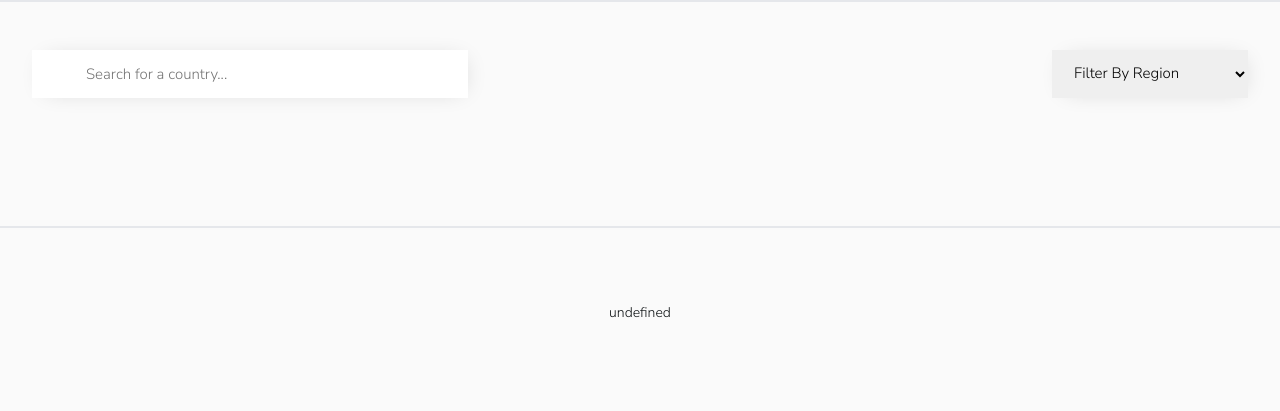
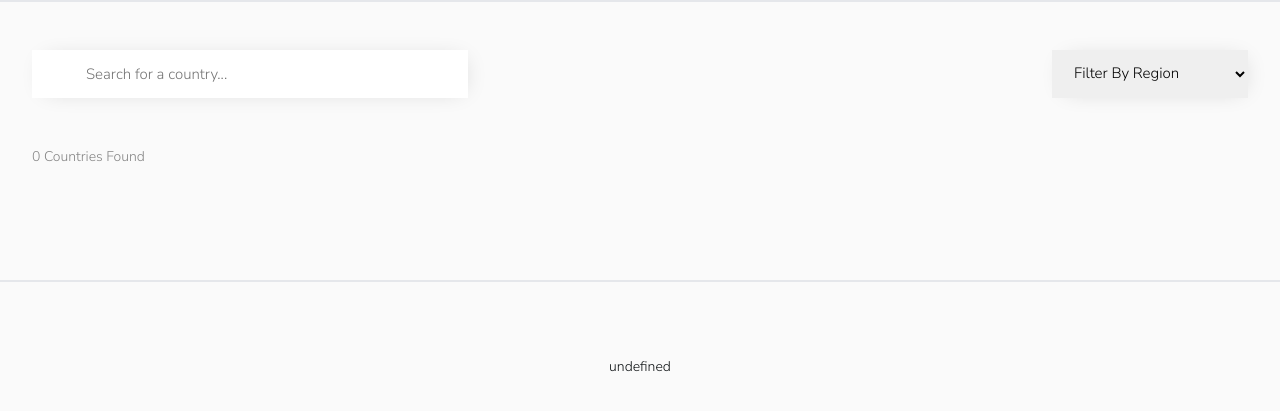
Before and after one commit to KouroshBhl/REST-Countries, a website built with Parcel: page index.html in a window 1280 px wide. Shown: the part 81-492 px from the top of the page. Built offline with nearby package versions, Linux system fonts and the light colour scheme; no server answers; some icons are missing.

Commit message:
Calculate number of countries

```diff
--- a/index.html
+++ b/index.html
@@ -54,38 +54,15 @@
             </select>
           </div>
         </section>
-        <section class="countries">
-          <!-- <div class="country">
-            <img
-              src="./src/images/germany.png"
-              alt="Country"
-              class="country__img"
-            />
-            <div class="country__content">
-              <h2 class="country__name">Germany</h2>
-              <p class="country__population">
-                <span class="country__title">Population:</span> 41,800,000
-              </p>
-              <p class="country__region">
-                <span class="country__title">Region:</span> Europe
-              </p>
-              <p class="country__capital">
-                <span class="country__title">Capital:</span> Berlin
-              </p>
-            </div>
-          </div> -->
+        <section class="results">
+          <p class="results__p">
+            <span class="results__number"></span> Countries Found
+          </p>
         </section>
+        <section class="countries"></section>
 
         <section class="pagination">
           <div class="pagination__container"></div>
-          <!-- <button class="pagination__button pagination__button--prev">
-            <i class="fa-solid fa-arrow-left"></i>
-            <span class="pagination__text">1</span>
-          </button>
-          <button class="pagination__button pagination__button--next">
-            <i class="fa-solid fa-arrow-right"></i>
-            <span class="pagination__text">2</span>
-          </button> -->
         </section>
       </main>
     </div>
--- a/src/js/controller.js
+++ b/src/js/controller.js
@@ -15,6 +15,8 @@ const controlCountry = async function (data = false) {
   //! 3) Render Pagination View
   PaginationView.render(model.state.allCountries);
 
+  countryView.results(model.state.allCountries.country.length);
+
   countryView.displayShow();
 };
 
@@ -25,6 +27,8 @@ const controlPagination = function (goToPage) {
 
   //? 2) Render pagination
   PaginationView.render(model.state.allCountries);
+
+  countryView.results(model.state.allCountries.country.length);
 };
 
 const controlFilter = async function (region) {
@@ -35,6 +39,8 @@ const controlFilter = async function (region) {
 
     //! 2) Render countries by Region
     FilterView.render(model.state.filterCountries.country);
+
+    countryView.results(model.state.filterCountries.country.length);
 
     filterView.displayNone();
   } catch (error) {
--- a/src/js/model.js
+++ b/src/js/model.js
@@ -37,7 +37,6 @@ export const loadCountry = async function () {
 //! Slice data and pass to controller
 export const resultPerPage = function (page = state.allCountries.page) {
   state.allCountries.page = page;
-  console.log(state.allCountries.country);
   const start = (page - 1) * state.allCountries.resultsPerPage;
   const end = page * state.allCountries.resultsPerPage;
   return state.allCountries.country.slice(start, end);
--- a/src/js/views/View.js
+++ b/src/js/views/View.js
@@ -2,12 +2,14 @@ export default class View {
   _parentEl = '';
   _targetEl = '';
   _data;
+  _resultsEl = document.querySelector('.results__number');
 
   render(country) {
     this._data = country;
     const markup = this._generateMarkup();
     this.clear();
     this._parentEl.insertAdjacentHTML('afterbegin', markup);
+    this.results();
   }
 
   _generateMarkup() {
@@ -57,4 +59,8 @@ export default class View {
           </div>
     `;
   }
+
+  results(numbers) {
+    this._resultsEl.textContent = numbers;
+  }
 }
--- a/src/sass/_components.scss
+++ b/src/sass/_components.scss
@@ -65,6 +65,15 @@
   }
 }
 
+//! RESULTS
+.results {
+  color: $dark-gray-input;
+  padding: 0 0 3.2rem 3.2rem;
+  &__p {
+  }
+  &__number {
+  }
+}
 //! COUNTRY
 .country {
   background-color: $color-white;
```
Also changed, not shown: src/style/style.css, 1 other file.
